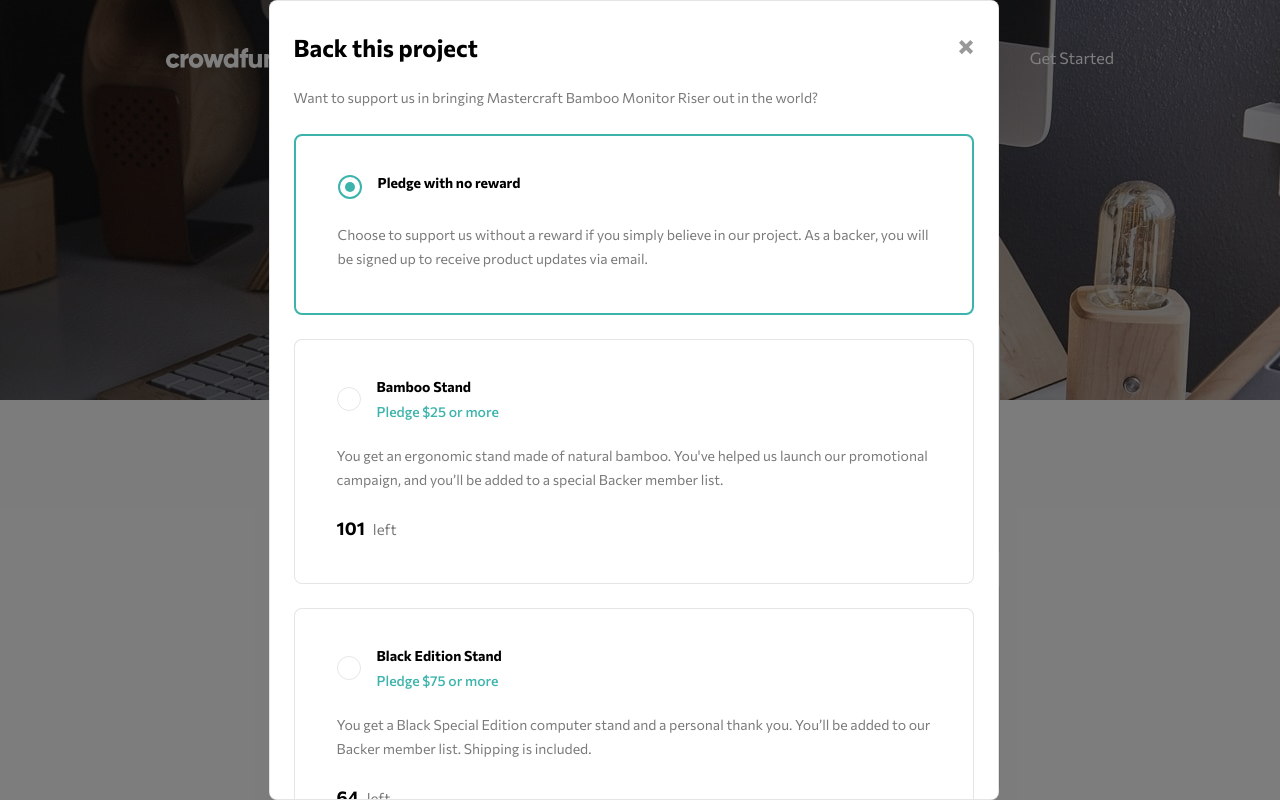
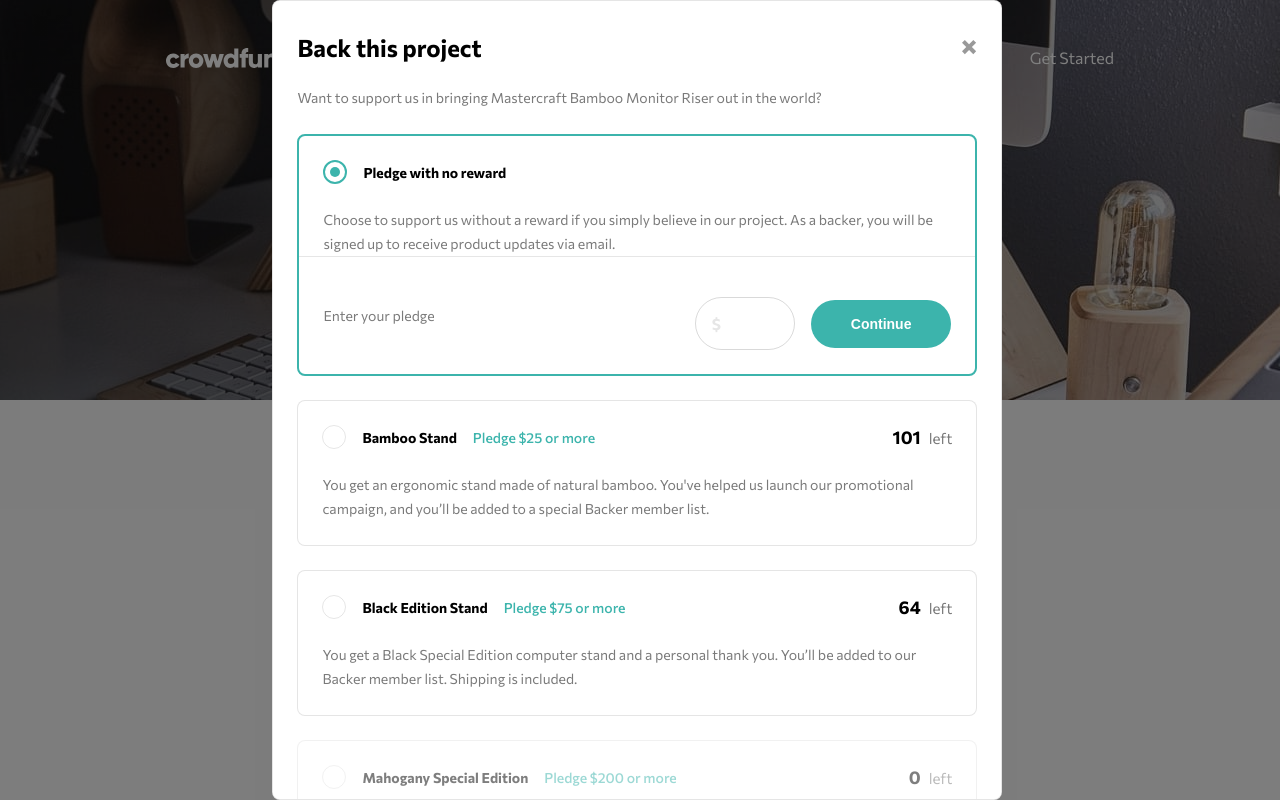
Before and after one commit to Remus432/crowdfunding-product-page, a React (Create React App) app: page / in a window 1280 px wide. Both pictures are taken after a click on the button "Back this project". Shown: the top 800 px of the page. Built offline with nearby package versions, Linux system fonts and the light colour scheme.

Commit message:
Updated design

```diff
--- a/src/components/Pledge/PledgeStyled.js
+++ b/src/components/Pledge/PledgeStyled.js
@@ -5,6 +5,10 @@
 const PledgeStyled = styled.article`
   &.selected {
     border: 2px solid ${colors.moderate_cyan};
+
+    .enter-pledge {
+      ${flexPos({ x: "center", y: "center", flexdir: "column" })};
+    }
   }
 
   padding: ${spacing.medium};
@@ -14,10 +18,6 @@
   }
 
   ${cardBasic};
-
-  // & > *:not(:last-child) {
-  //   margin-bottom: ${spacing.medium};
-  // }
 
   .paragraph {
     ${pBasic};
@@ -38,7 +38,6 @@
     color: ${colors.black};
     font-size: ${spacing.large};
     font-weight: 700;
-    // margin-bottom: ${spacing.medium};
 
     span {
       color: ${colors.dark_grey};
@@ -49,8 +48,13 @@
   }
 
   @media (min-width: 1200px) {
-    padding: ${spacing.exlarge};
-    padding-top: 3.8rem;
+    padding-top: 3.3rem;
+
+    &.selected {
+      .enter-pledge {
+        ${flexPos({ x: "center", y: "center", flexdir: "row" })};
+      }
+    }
 
     div {
       ${flexPos({ x: "space-between", y: "center" })};
@@ -63,6 +67,15 @@
 `
 
 const PledgeAccordionStyled = styled(PledgeStyled)`
+  padding: 0;
+  position: relative;
+
+  & > *:not(:last-of-type) {
+    padding: 0 ${spacing.medium};
+  }
+
+  padding-top: ${spacing.medium};
+
   .pledge-type {
     ${flexPos({ y: "center" })};
 
@@ -88,7 +101,44 @@
   }
 
   .enter-pledge {
-    display: none!important;
+    border-top: 1px solid ${colors.light_grey};
+    padding: ${spacing.medium};
+    display: none;
+
+
+  }
+
+  .pledge-group {
+    margin-top: ${spacing.small};
+    width: 100%;
+    ${flexPos({ x: "space-between", y: "center" })};
+
+    .input-group {
+      border: 1px solid rgba(0, 0, 0, .15);
+      border-radius: 3.3rem;
+      padding: ${spacing.small};
+      width: 10rem;
+
+      &.focused {
+        border: 1px solid ${colors.dark_cyan};
+      }
+
+      ${flexPos({ y: "center" })};
+
+      span {
+        color: ${colors.light_grey};
+        font-weight: 700;
+        margin-right: .8rem;
+      }
+
+      input {
+        border: none;
+        caret-color: ${colors.dark_cyan};
+        font-size: 1.4rem;
+        font-weight: 700;
+        width: 5rem;
+      }
+    }
   }
 
   .pledge-description {
@@ -127,11 +177,42 @@
 
   .spots {
     font-size: 1.8rem;
+    padding-left: ${spacing.medium};
+    margin-bottom: ${spacing.medium};
 
     span {
       font-size: 1.5rem;
     }
   }
+
+  @media (min-width: 1200px) {
+    .pledge-type {
+      h3 {
+        margin-bottom: 0;
+        margin-right: ${spacing.small};
+      }
+    }
+
+    .enter-pledge {
+      p {
+        width: 100%;
+      }
+    }
+
+    .pledge-group {
+      ${flexPos({ x: "flex-end", y: "center", flexdir: "row" })};
+
+      .input-group {
+        margin-right: ${spacing.small};
+      }
+    }
+
+    .spots {
+      position: absolute;
+      right: ${spacing.medium};
+      top: ${spacing.medium};
+    }
+  }
 `
 
 export { PledgeStyled, PledgeAccordionStyled };
--- a/src/components/PledgeAccordion/index.js
+++ b/src/components/PledgeAccordion/index.js
@@ -7,6 +7,7 @@
 const PledgeAccordion = ({ isModal = false, pledge_type, min_amount, spots_left, uuid, description, hasNoReward }) => {
   const dispatch = useDispatch()
   const currentPledge = useSelector(selectCurrentPledge)
+
 
   return (
     <>
@@ -22,7 +23,7 @@
               checked={currentPledge === uuid} />
             <label className="radio-btn" htmlFor={uuid}></label>
           </div>
-          <div>
+          <div className="pledge-limit">
             <a href={`#${uuid}`}></a>
             <h3>{pledge_type}</h3>
             <span>{isModal ? "" : `Pledge $${min_amount} or more`}</span>
@@ -35,7 +36,15 @@
         <div className="enter-pledge">
           <p>Enter your pledge</p>
           <div className="pledge-group">
-            <input type="number" />
+            <div class="input-group">
+              <span>$</span>
+              <input
+                onFocus={e => e.target.parentElement.classList.add("focused")}
+                onBlur={e => e.target.parentElement.classList.remove("focused")}
+                min="25"
+                defaultValue={min_amount}
+                type="number" />
+            </div>
             <PrimaryBtn>Continue</PrimaryBtn>
           </div>
         </div>
--- a/src/components/PledgeModal/PledgeModalStyled.js
+++ b/src/components/PledgeModal/PledgeModalStyled.js
@@ -5,12 +5,12 @@
 const PledgeModalStyled = styled.section`
   height: 100%;
   position: fixed;
-  left: 49.5vw;
+  left: 49.8vw;
   padding: ${spacing.large} ${spacing.medium};
   top: 0vh;
   transform: translateX(-50%);
   overflow-y: scroll;
-  width: 32.7rem;
+  width: 98vw;
   z-index: 2;
 
   &::-webkit-scrollbar {
@@ -31,12 +31,6 @@
     cursor: pointer;
   }
 
-  div {
-    &:not(:first-child) {
-      ${flexPos({ x: "space-between", y: "flex-start", flexdir: "column" })};
-    }
-  }
-
   .modal-info {
     margin-bottom: ${spacing.medium};
     ${flexPos({ x: "space-between", y: "center" })};
@@ -50,10 +44,12 @@
     ${pBasic};
   }
 
+  @media (min-width: 375px) {
+    width: 95vw;
+  }
+
   @media (min-width: 1200px) {
     width: 73rem;
-
-
   }
 `
 
--- a/src/styles.scss
+++ b/src/styles.scss
@@ -1,9 +1,15 @@
 @import url('https://fonts.googleapis.com/css2?family=Commissioner:wght@400;500;700&display=swap');
 
-* {
+*,
+*::after,
+*::before {
   box-sizing: border-box;
   padding: 0;
   margin: 0;
+}
+
+*:focus {
+  outline: none;
 }
 
 html {
```
Also changed, not shown: src/components/About/AboutStyled.js (deleted), src/components/About/index.js (deleted).
